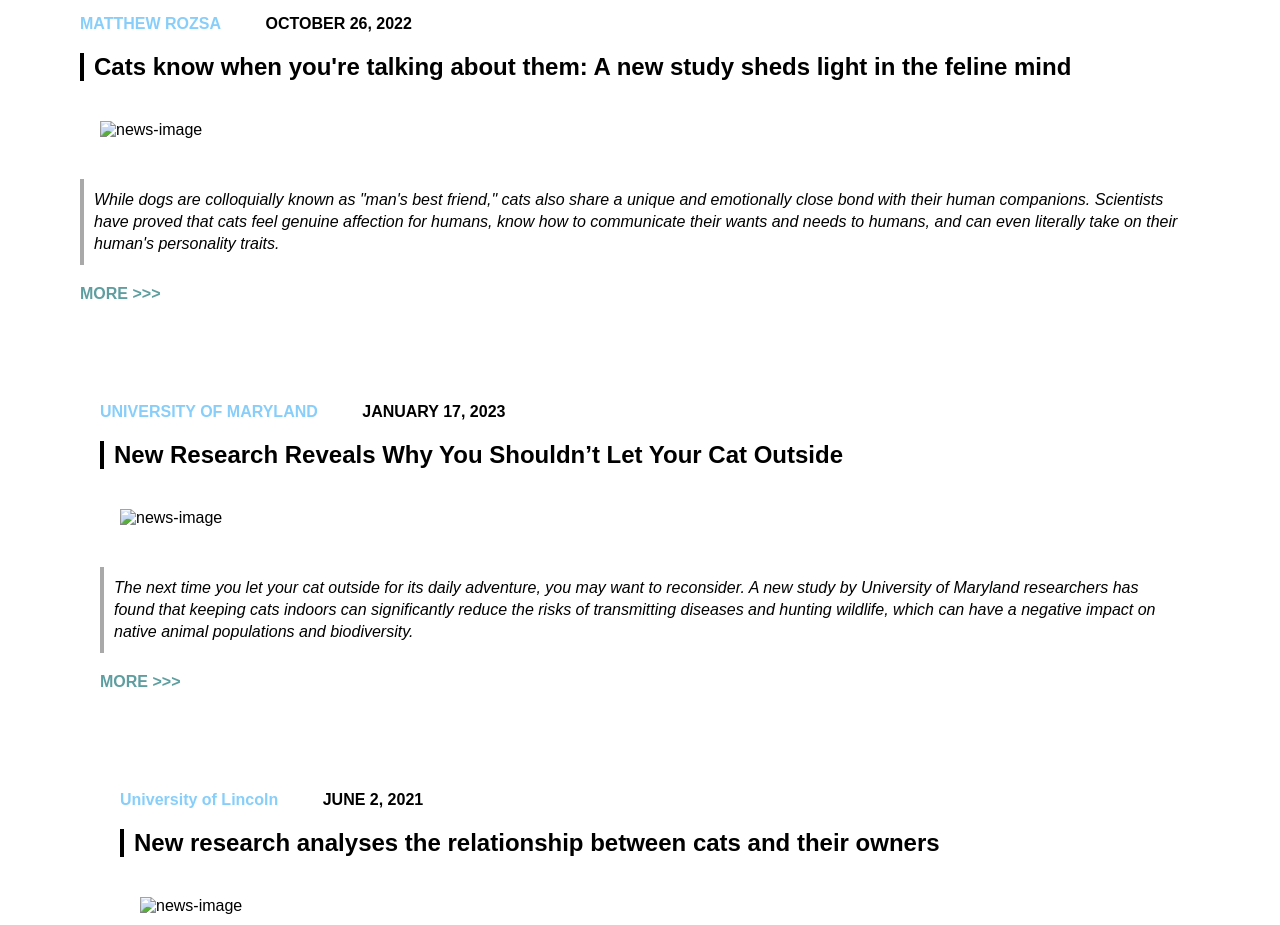
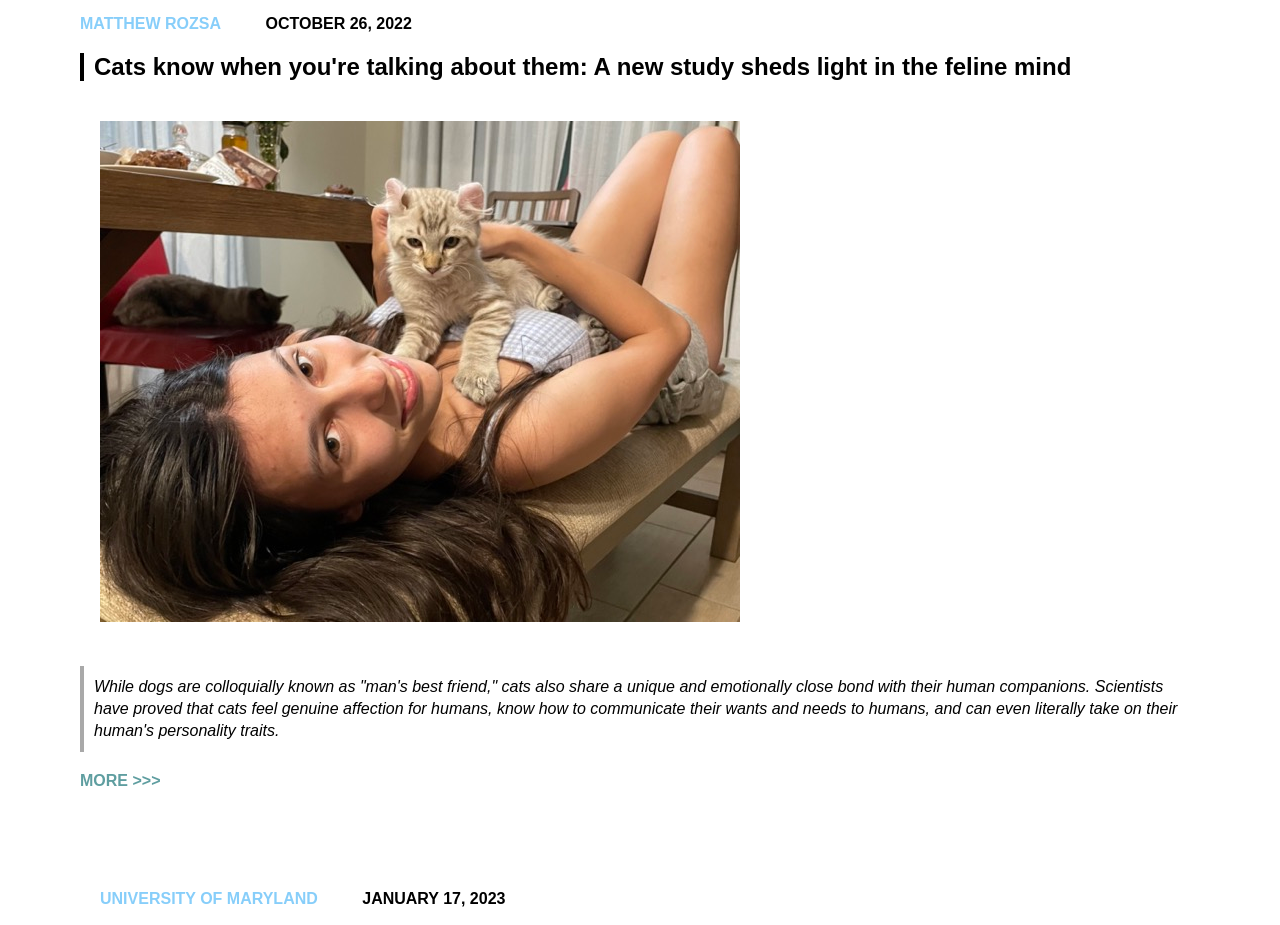
Before and after one commit to AnnaViktorovna/cat-news, a plain HTML site: page index.html in a window 1280 px wide. Shown: the part 200-1125 px from the top of the page. Drawn offline with Linux system fonts and the light colour scheme; the site is published under a folder, as on GitHub Pages, so addresses that start at the root find nothing.

Commit message:
Update index.html

```diff
--- a/index.html
+++ b/index.html
@@ -5,7 +5,7 @@
     <meta http-equiv="X-UA-Compatible" content="IE=edge">
     <meta name="viewport" content="width=device-width, initial-scale=1.0">
     <title>Document</title>
-    <link rel="stylesheet" href="style.css" >
+    <link rel="stylesheet" href="./style.css" >
 </head>
 <body>
     <div class="page-header text-center text-uppercase">
@@ -18,7 +18,7 @@
          <span class="news-post-date text-bold">OCTOBER 26, 2022</span>
          <h2 class="news-post-title">Cats know when you're talking about them: A new study sheds light in the feline mind</h2>
          <a href="#" class="news-post-img">
-            <img src="/cat.jpg" alt="news-image">
+            <img src="./cat.jpg" alt="news-image">
          </a>
          <p class="news-post-text">
             While dogs are colloquially known as "man's best friend," cats also share a unique and emotionally close bond with their human companions. Scientists have proved that cats feel genuine affection for humans, know how to communicate their wants and needs to humans, and can even literally take on their human's personality traits.
@@ -32,7 +32,7 @@
             <span class="news-post-date text-bold"> JANUARY 17, 2023</span>
             <h2 class="news-post-title">New Research Reveals Why You Shouldn’t Let Your Cat Outside</h2>
             <a href="#" class="news-post-img">
-               <img src="/cat2.jpg" alt="news-image">
+               <img src="./cat2.jpg" alt="news-image">
             </a>
             <p class="news-post-text">
                 The next time you let your cat outside for its daily adventure, you may want to reconsider. A new study by University of Maryland researchers has found that keeping cats indoors can significantly reduce the risks of transmitting diseases and hunting wildlife, which can have a negative impact on native animal populations and biodiversity.
@@ -45,7 +45,7 @@
                 <span class="news-post-date text-bold"> JUNE 2, 2021</span>
                 <h2 class="news-post-title">New research analyses the relationship between cats and their owners</h2>
                 <a href="#" class="news-post-img">
-                   <img src="/cat3.jpg" alt="news-image">
+                   <img src="./cat3.jpg" alt="news-image">
                 </a>
                 <p class="news-post-text">
                     Co-dependent and clingy or casual and aloof—a new study has examined the behavior of pet cats to understand what it means about their relationship with their owner, and the research suggests it's a two-way street!</p>
```
